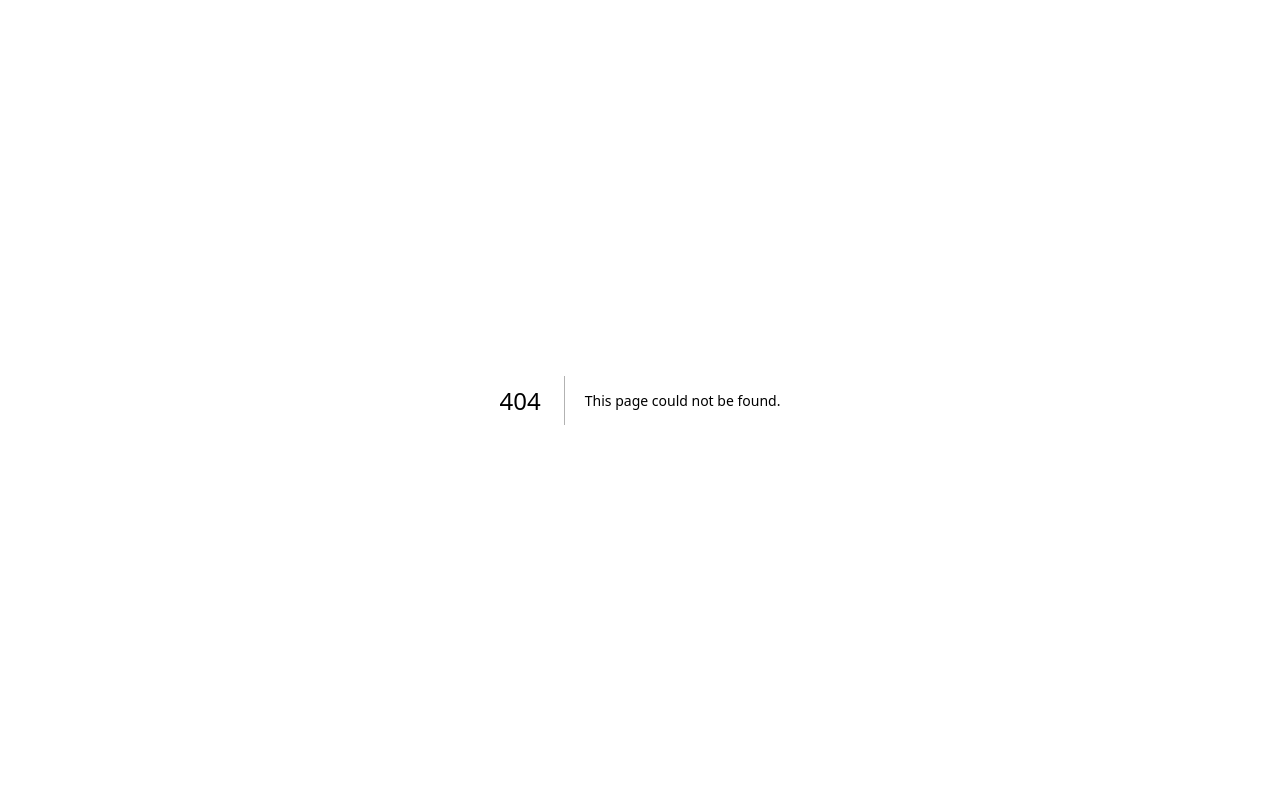
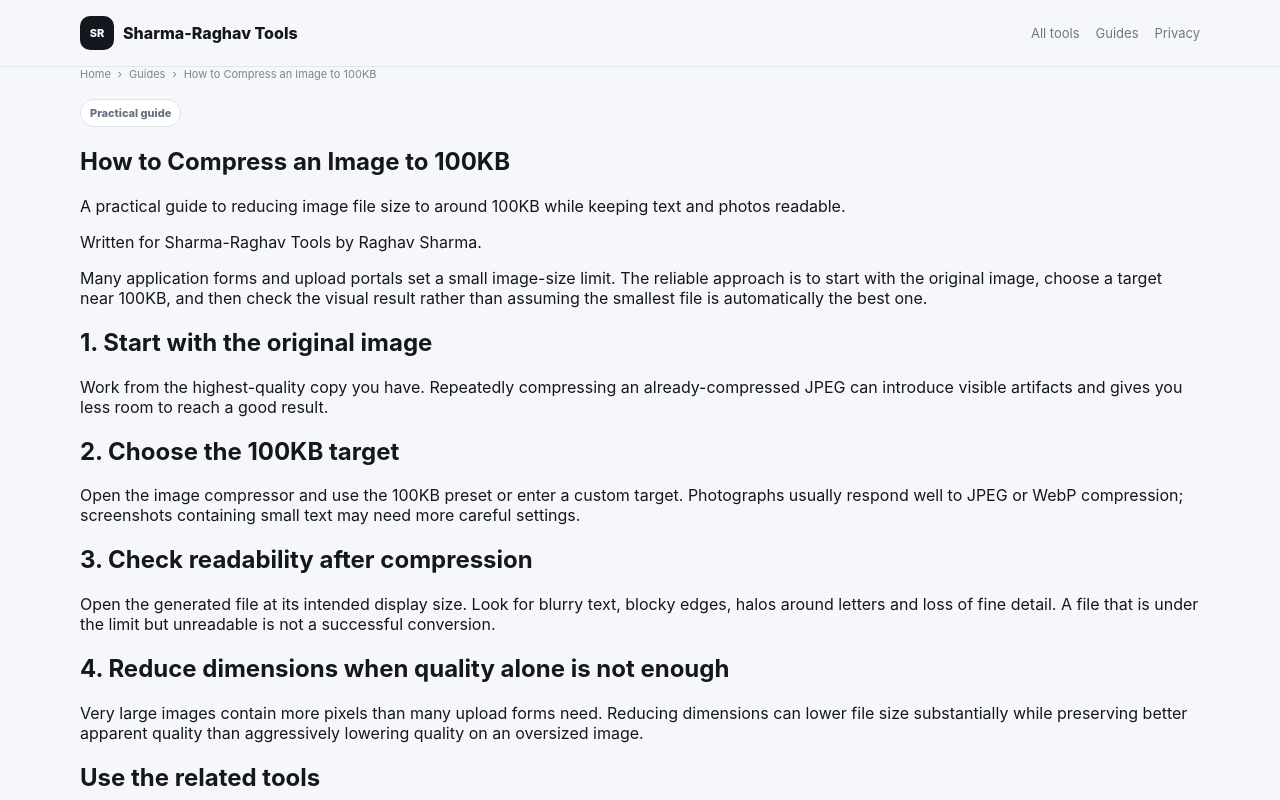
Before and after one commit to raghav19sh/sharma-raghav-tools, a Next.js app: page /guides/compress-image-to-100kb in a window 1280 px wide. Before the commit this address had no page. Shown: the top 800 px of the page. Built offline with nearby package versions, Linux system fonts and the light colour scheme.

Commit message:
Add guide article pages for search intent

```diff
--- /dev/null
+++ b/src/app/guides/[slug]/page.tsx
@@ -0,0 +1,34 @@
+import type {Metadata} from "next";
+import Link from "next/link";
+import {notFound} from "next/navigation";
+import {getGuide,guides} from "@/lib/guides";
+import {getTool} from "@/lib/tools";
+
+export function generateStaticParams(){return guides.map(g=>({slug:g.slug}))}
+
+export async function generateMetadata({params}:{params:Promise<{slug:string}>}):Promise<Metadata>{
+ const {slug}=await params;const g=getGuide(slug);if(!g)return{};
+ return{title:g.title,description:g.description,alternates:{canonical:"/guides/"+g.slug},openGraph:{type:"article",title:g.title,description:g.description,url:"https://tools.sharma-raghav.com/guides/"+g.slug}};
+}
+
+export default async function GuidePage({params}:{params:Promise<{slug:string}>}){
+ const {slug}=await params;const g=getGuide(slug);if(!g)notFound();
+ const articleLd={"@context":"https://schema.org","@type":"Article",headline:g.title,description:g.description,author:{"@type":"Person",name:"Raghav Sharma"},publisher:{"@type":"Organization",name:"Sharma-Raghav Tools"},mainEntityOfPage:"https://tools.sharma-raghav.com/guides/"+g.slug};
+ return <div className="site">
+  <header className="topbar"><div className="container nav"><Link className="brand" href="/"><span className="mark">SR</span><span>Sharma-Raghav Tools</span></Link><nav className="navlinks"><Link href="/#tools">All tools</Link><Link href="/guides">Guides</Link><Link href="/privacy">Privacy</Link></nav></div></header>
+  <main className="container guidepage">
+   <div className="crumbs"><Link href="/">Home</Link><span>›</span><Link href="/guides">Guides</Link><span>›</span><span>{g.title}</span></div>
+   <article className="guidearticle">
+    <span className="eyebrow">Practical guide</span>
+    <h1>{g.title}</h1>
+    <p className="lead">{g.description}</p>
+    <p className="byline">Written for Sharma-Raghav Tools by Raghav Sharma.</p>
+    <p>{g.intro}</p>
+    {g.sections.map(s=><section key={s.heading}><h2>{s.heading}</h2><p>{s.body}</p></section>)}
+    <section><h2>Use the related tools</h2><div className="list guide-tools">{g.toolSlugs.map(slug=>{const t=getTool(slug);return t?<Link className="card tool" key={slug} href={"/"+slug}><div className="toolmain"><div><h3>{t.name}</h3><p>{t.short}</p></div></div><span className="arrow">→</span></Link>:null})}</div></section>
+   </article>
+  </main>
+  <script type="application/ld+json" dangerouslySetInnerHTML={{__html:JSON.stringify(articleLd)}}/>
+  <footer className="footer"><div className="container foot"><span>© {new Date().getFullYear()} Sharma-Raghav Tools</span><div className="footlinks"><Link href="/privacy">Privacy</Link><Link href="/terms">Terms</Link><Link href="/contact">Contact</Link></div></div></footer>
+ </div>
+}
```
